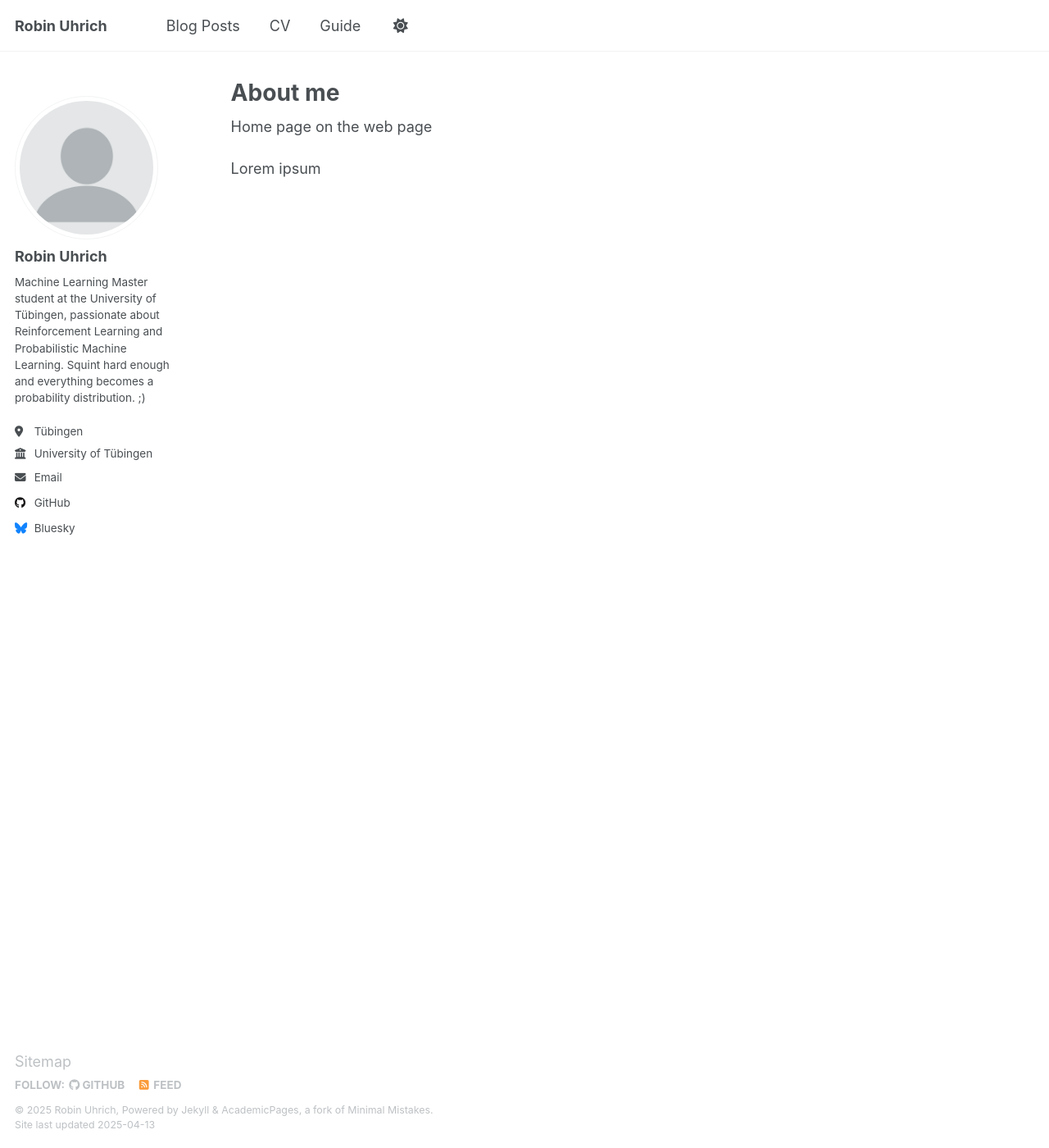
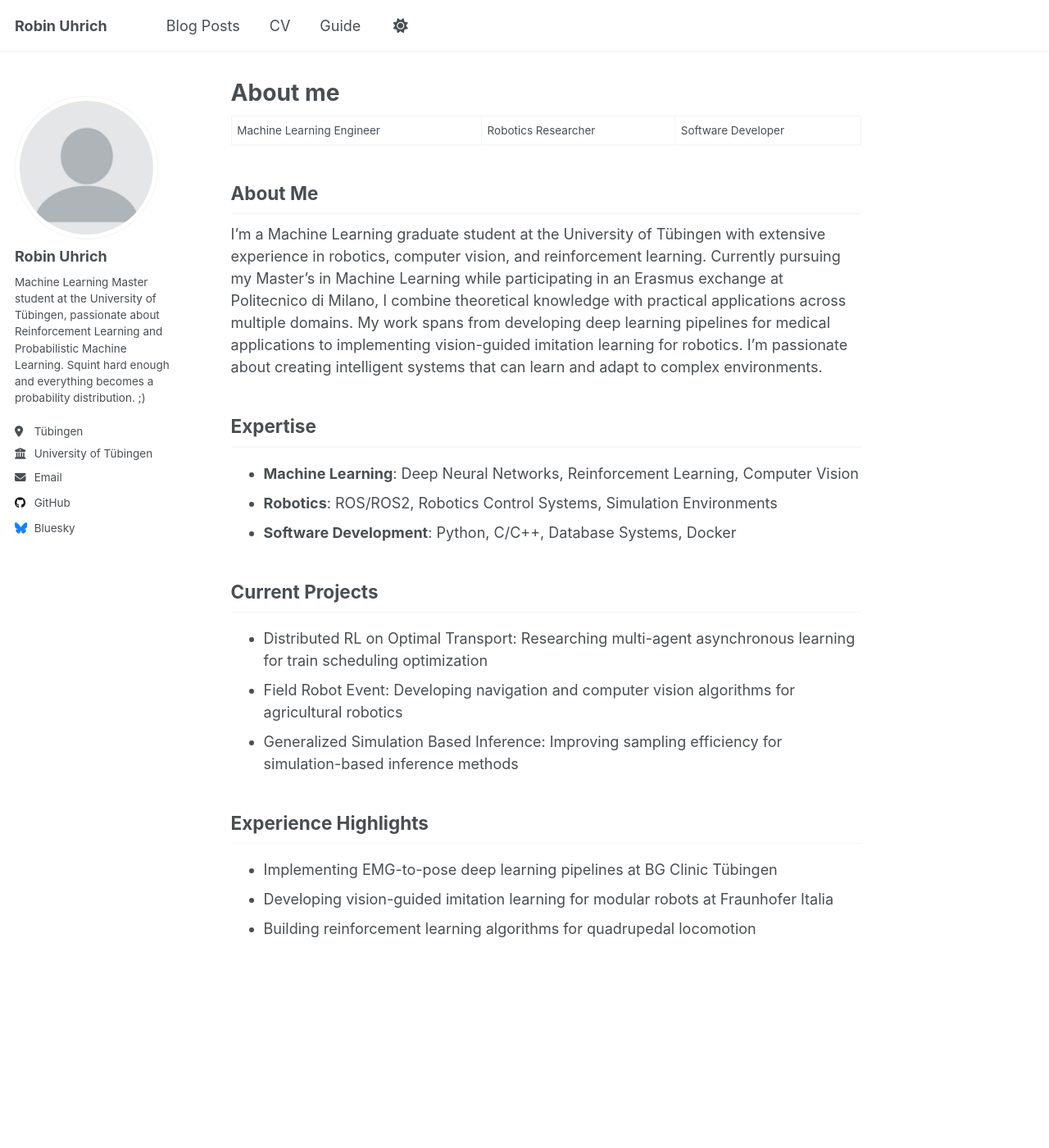
Before and after one commit to RobinU434/RobinU434.github.io, a Jekyll site: the page built from _pages/about.md, in a window 1280 px wide and 1400 px high. Shown: the whole window at 82% size. Built offline with Jekyll 4.4.1, drawn with Linux system fonts in a browser that asks for light colours.

Commit message:
Update about.md

```diff
--- a/_pages/about.md
+++ b/_pages/about.md
@@ -6,7 +6,26 @@ redirect_from:
   - /about/
   - /about.html
 ---
+Machine Learning Engineer | Robotics Researcher | Software Developer
 
-Home page on the web page
+## About Me
+I'm a Machine Learning graduate student at the University of Tübingen with extensive experience in robotics, computer vision, and reinforcement learning. Currently pursuing my Master's in Machine Learning while participating in an Erasmus exchange at Politecnico di Milano, I combine theoretical knowledge with practical applications across multiple domains.
+My work spans from developing deep learning pipelines for medical applications to implementing vision-guided imitation learning for robotics. I'm passionate about creating intelligent systems that can learn and adapt to complex environments.
 
-Lorem ipsum
+## Expertise
+
+- **Machine Learning**: Deep Neural Networks, Reinforcement Learning, Computer Vision
+- **Robotics**: ROS/ROS2, Robotics Control Systems, Simulation Environments
+- **Software Development**: Python, C/C++, Database Systems, Docker
+
+## Current Projects
+
+- Distributed RL on Optimal Transport: Researching multi-agent asynchronous learning for train scheduling optimization
+- Field Robot Event: Developing navigation and computer vision algorithms for agricultural robotics
+- Generalized Simulation Based Inference: Improving sampling efficiency for simulation-based inference methods
+
+## Experience Highlights
+
+- Implementing EMG-to-pose deep learning pipelines at BG Clinic Tübingen
+- Developing vision-guided imitation learning for modular robots at Fraunhofer Italia
+- Building reinforcement learning algorithms for quadrupedal locomotion
```
